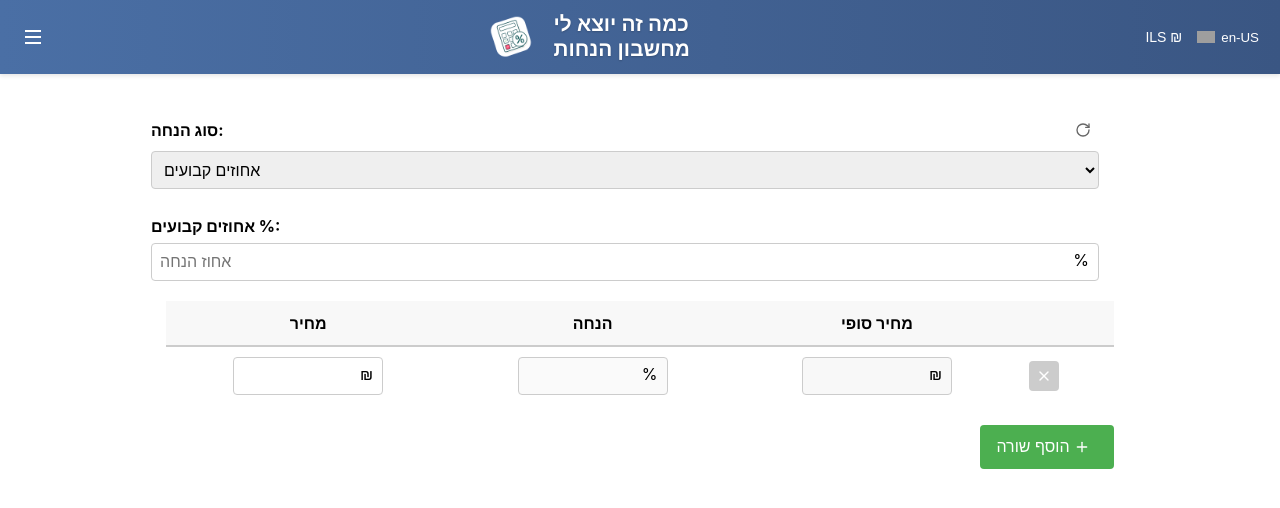
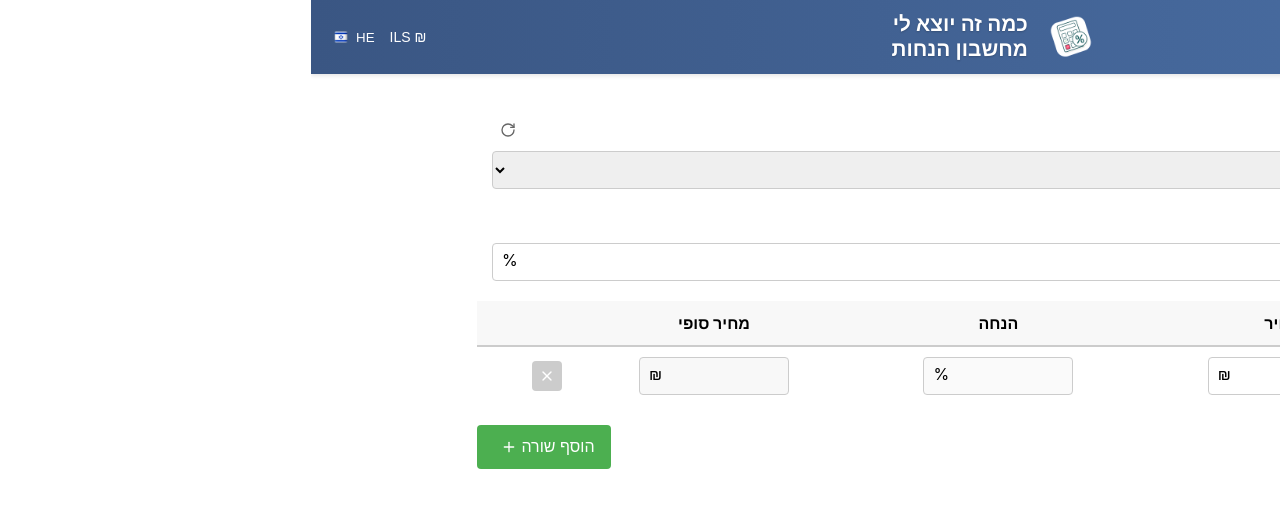
Before and after one commit to yshauser/DisCalc, a React (Vite) app: page / in a window 1280 px wide. Shown: the top 508 px of the page. Built offline with nearby package versions, Linux system fonts and the light colour scheme; grey boxes are pictures that could not be loaded.

Commit message:
DisCalc_0.7.2 fix bug with default language

```diff
--- a/package.json
+++ b/package.json
@@ -1,6 +1,6 @@
 {
   "name": "discalc",
-  "version": "0.7.1",
+  "version": "0.7.2",
   "private": true,
   "homepage": "https://yshauser.github.io/DisCalc",
   "dependencies": {
--- a/src/components/Header.tsx
+++ b/src/components/Header.tsx
@@ -36,7 +36,10 @@ const Header: React.FC = () => {
   const [isLangOpen, setLangOpen] = useState(false);
   const [isCurrencyOpen, setCurrencyOpen] = useState(false);
   const [showAbout, setShowAbout] = useState(false);
-  const [language, setLanguage] = useState<'HE' | 'EN'>(i18n.language as 'HE'|'EN'||'HE');
+
+
+  const initialLang = (i18n.language === 'HE' || i18n.language === 'EN') ? i18n.language : 'HE';
+  const [language, setLanguage] = useState<'HE' | 'EN'>(initialLang);
 
   const {currency, setCurrency} = useContext(CurrencyContext);
 
```
Also changed, not shown: 5 other files (tests, documents, lock files or other folders).
